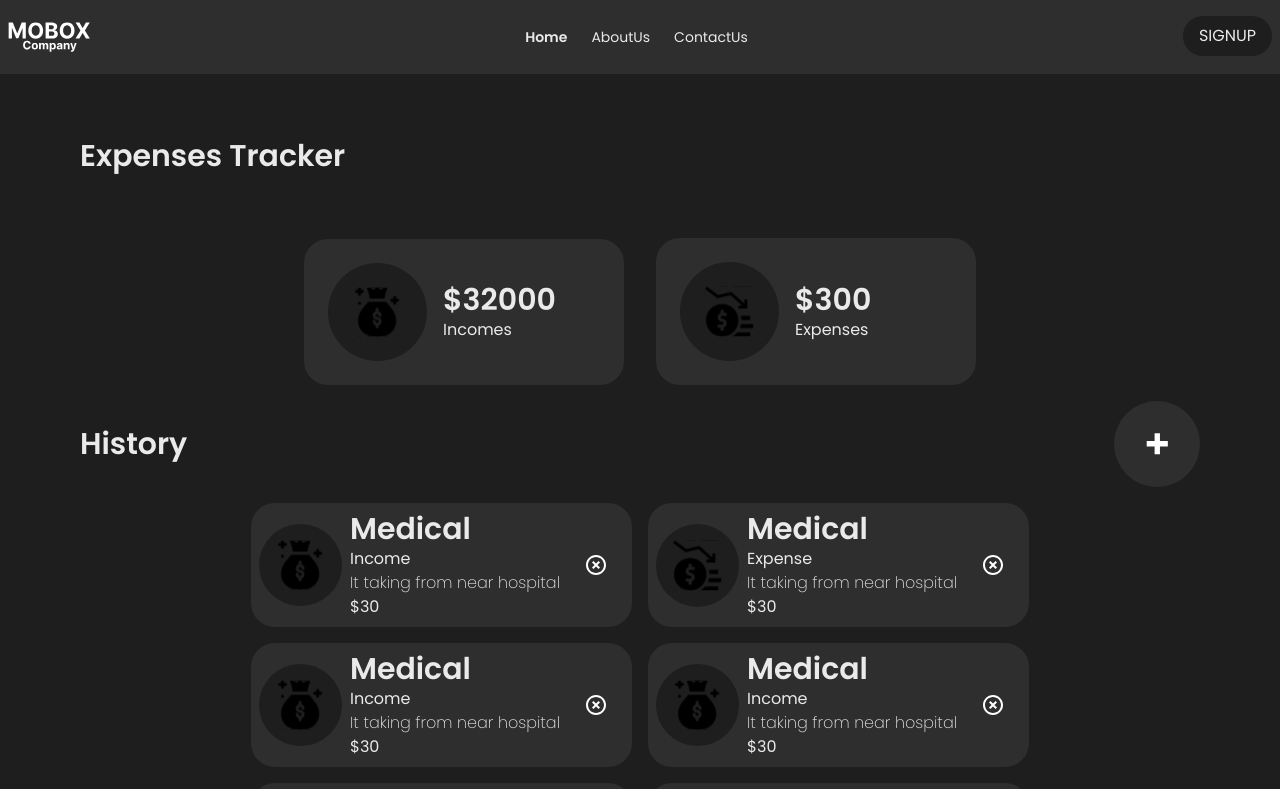
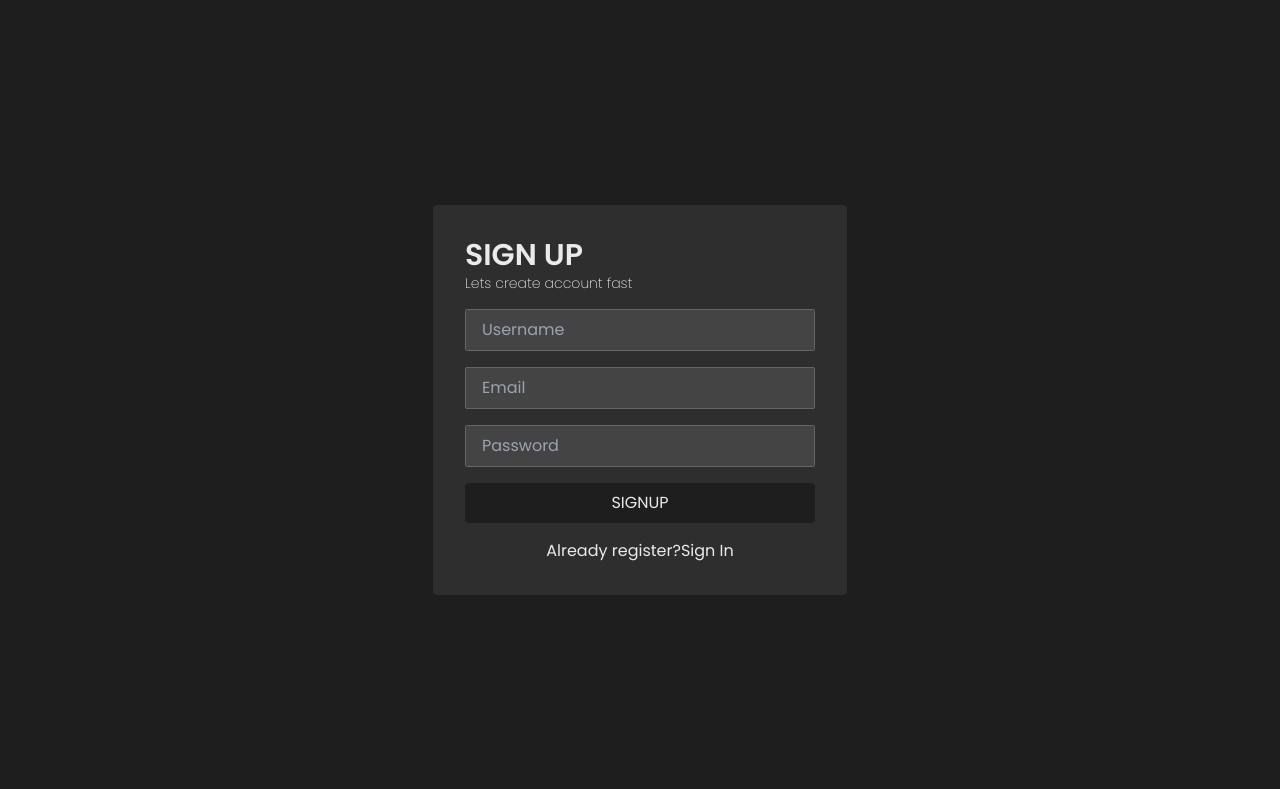
Before and after one commit to AzadTom/RealState-React, a React (Vite) app: page /signup in a window 1280 px wide. Shown: the top 789 px of the page. Built offline with nearby package versions, Linux system fonts and the light colour scheme.

Commit message:
add authentication

```diff
--- a/src/App.jsx
+++ b/src/App.jsx
@@ -1,12 +1,24 @@
 import React from "react";
 import Home from "./pages/Home";
 import { Toaster } from "react-hot-toast";
+import SignUp from "./authentication/SignUp";
+import SignIn from "./authentication/SignIn";
+import Forget from "./authentication/Forget";
+import HeroSection from "./components/HeroSection";
+import {Routes,Route} from 'react-router-dom'
+
 
 function App() {
   return (
     <>
-      <Toaster position="bottom-center" reverseOrder={false} />
-      <Home />
+    <Toaster position="bottom-center" reverseOrder={false}/>
+    <Routes>
+        <Route element ={ <HeroSection/>} path="/"/>
+        <Route element={<SignUp/>} path="/signup"/>
+        <Route element={<SignIn/>} path="/signin"/>
+        <Route element={<Forget/>} path="/forget"/>
+        <Route element={<Home/>} path="/home"/>
+    </Routes>
     </>
   );
 }
--- /dev/null
+++ b/src/authentication/Forget.jsx
@@ -0,0 +1,22 @@
+import React from 'react'
+
+function Forget() {
+  return (
+    <>
+      <div className='flex justify-center items-center h-screen'>
+         <form className='flex flex-col gap-4 bg-[#2E2E2E] p-8 rounded '>
+                <div>
+                <h2 className='text-3xl font-semibold'>Forget</h2>
+                <p className='text-sm font-thin'>Lets starts with email</p>
+                </div>
+
+              <input type="email"  name='email'  placeholder='Email' required  className='px-4 py-2'/>
+              <button type='submit' className='bg-[#1E1E1E] px-4 py-2 rounded'>SEARCH</button>
+
+         </form>
+      </div>
+    </>
+  )
+}
+
+export default Forget;
--- /dev/null
+++ b/src/authentication/SignIn.jsx
@@ -0,0 +1,29 @@
+import React from 'react'
+import { useNavigate } from 'react-router-dom';
+
+function SignIn() {
+
+  const navigate = useNavigate();
+
+  return (
+    <>
+      <div className='flex justify-center items-center h-screen'>
+         <form className='flex flex-col gap-4 bg-[#2E2E2E] p-8 rounded '>
+                <div>
+                <h2 className='text-3xl font-semibold'>SIGN IN</h2>
+                <p className='text-sm font-thin'>Lets connect account fast</p>
+                </div>
+
+              <input type="email"  name='email'  placeholder='Email' required  className='px-4 py-2'/>
+              <input type="text" name='password' placeholder='Password'  className='px-4 py-2'/>
+              <h2 className='text-sm cursor-pointer' onClick={()=> navigate("/forget")}>Forget Password?</h2>
+              <button type='submit' className='bg-[#1E1E1E] px-4 py-2 rounded'>SIGNUP</button>
+              <p className='text-center cursor-pointer' onClick={()=> navigate("/signup")}>Create an account?Sign Up</p>
+
+         </form>
+      </div>
+    </>
+  )
+}
+
+export default SignIn;
--- /dev/null
+++ b/src/authentication/SignUp.jsx
@@ -0,0 +1,28 @@
+import React from 'react'
+import { useNavigate } from 'react-router-dom'
+
+function SignUp() {
+
+  const navigate = useNavigate();
+  return (
+    <>
+      <div className='flex justify-center items-center h-screen'>
+         <form className='flex flex-col gap-4 bg-[#2E2E2E] p-8 rounded '>
+                <div>
+                <h2 className='text-3xl font-semibold'>SIGN UP</h2>
+                <p className='text-sm font-thin'>Lets create account fast</p>
+                </div>
+
+              <input type="text"  name='name'  placeholder='Username' required className='px-4 py-2' />
+              <input type="email"  name='email'  placeholder='Email' required  className='px-4 py-2'/>
+              <input type="text" name='password' placeholder='Password'  className='px-4 py-2'/>
+              <button type='submit' className='bg-[#1E1E1E] px-4 py-2 rounded'>SIGNUP</button>
+              <p className='text-center cursor-pointer' onClick={()=> navigate("/signin")}>Already register?<span>Sign In</span></p>
+
+         </form>
+      </div>
+    </>
+  )
+}
+
+export default SignUp
--- a/src/components/Header.jsx
+++ b/src/components/Header.jsx
@@ -1,6 +1,9 @@
 import React from "react";
+import { useNavigate } from "react-router-dom";
 
 function Header() {
+
+  const navigate = useNavigate();
   return (
     <>
       <header className="flex justify-between py-4 px-2 bg-[#2E2E2E] ">
@@ -27,7 +30,7 @@ function Header() {
                {/* Button */}
             <div>
 
-                  <button className="px-4 py-2 bg-[#1E1E1E] rounded-[2.5rem] ">
+                  <button className="px-4 py-2 bg-[#1E1E1E] rounded-[2.5rem] " onClick={()=> navigate("/signup")}>
                     SIGNUP
                 </button>
             </div>
--- /dev/null
+++ b/src/components/HeroImg.jsx
@@ -0,0 +1,24 @@
+import React from 'react'
+
+function HeroImg() {
+  return (
+    <>
+    <div className='flex flex-col justify-center items-center'>
+         <div className='flex gap-2'>
+            <div className='bg-red-600  p-8 rounded-[50%] w-[120px] h-[120px] flex justify-center items-center'>Money</div>
+            <div className='bg-blue-600  p-8 rounded-[50%] w-[120px] h-[120px] flex justify-center items-center'>Expense</div>
+            <div className='bg-pink-600  p-8 rounded-[50%] w-[120px] h-[120px] flex justify-center items-center'>Finance</div>
+         </div>
+         <div className='flex gap-2'>
+            <div className='bg-yellow-600  p-8 rounded-[50%] w-[120px] h-[120px] flex justify-center items-center'>Tax</div>
+            <div className='bg-lime-600  p-8 rounded-[50%] w-[120px] h-[120px] flex justify-center items-center'>Gst</div>
+         </div>
+         <div className='flex gap-2'>
+            <div className='bg-orange-600  p-8 rounded-[50%] w-[120px] h-[120px] flex justify-center items-center'>MoneyControl</div>
+         </div>
+    </div>
+    </>
+  )
+}
+
+export default HeroImg
--- /dev/null
+++ b/src/components/HeroSection.jsx
@@ -0,0 +1,41 @@
+import React from "react";
+import { useNavigate } from "react-router-dom";
+import Header from "./Header";
+import heroimg from '../assets/hero.png';
+
+function HeroSection() {
+  const navigate = useNavigate();
+  return (
+    <>
+    <header className="">
+    <Header/>
+    </header>
+    <div className="flex  flex-col-reverse sm:flex-row  sm:justify-between items-center bg-[#1E1E1E]  ">
+      {/* Hero content */}
+      <div className="px-10 space-y-5 lg:py-6 p-4 ">
+        <h1 className="text-3xl sm:text-6xl md:text-7xl max-w-xl font-serif w-11/12 sm:w-9/12">
+          <span className="underline decoration-white decoration-4">
+            ExpenseTracker
+          </span>{" "}
+          is a place to write, read and connect.
+        </h1>
+        <h2 className="w-9/12 font-normal">
+          It's easy and free to post your thinking on any topic and connect with
+          millions of readers.
+        </h2>
+        <button className=" bg-[#2E2E2E] px-4 py-2 rounded-full font-medium active:scale-90 transition duration-100" onClick={()=>navigate("/home")}>
+          Get Started
+        </button>
+      </div>
+      {/* Hero image */}
+      <img
+        className=" sm:inline-flex"
+        src="https://images.pexels.com/photos/4068314/pexels-photo-4068314.jpeg?auto=compress&cs=tinysrgb&w=600"
+        alt=""
+      />
+    </div>
+    </>
+  );
+}
+
+export default HeroSection;
--- a/src/index.css
+++ b/src/index.css
@@ -28,4 +28,15 @@
     }
 
 
+    input {
+
+        padding: 1rem 1.2rem;
+        border-radius: 0.1rem;
+       border: 1px solid #666666;
+       background: #444444;
+       outline: none;
+    }
+
+
+
 }
```
Also changed, not shown: src/assets/hero.png (added).
